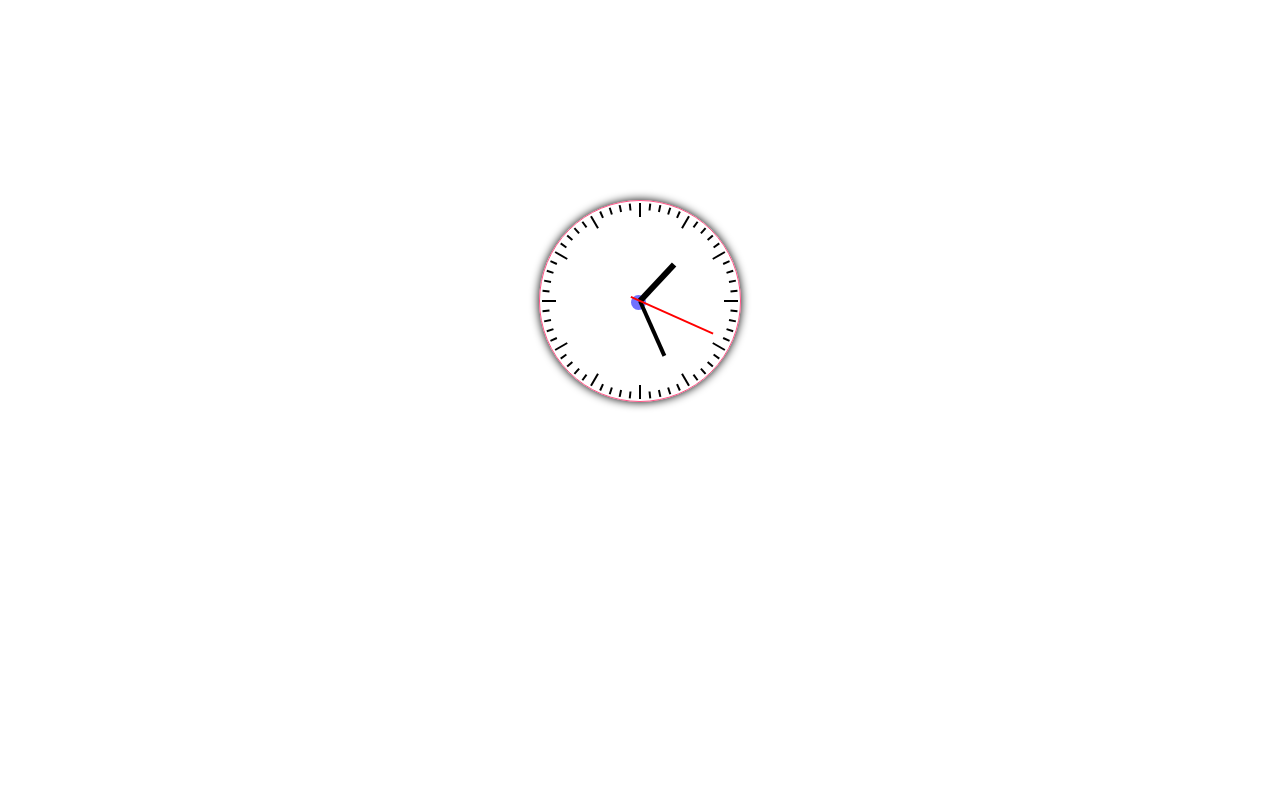
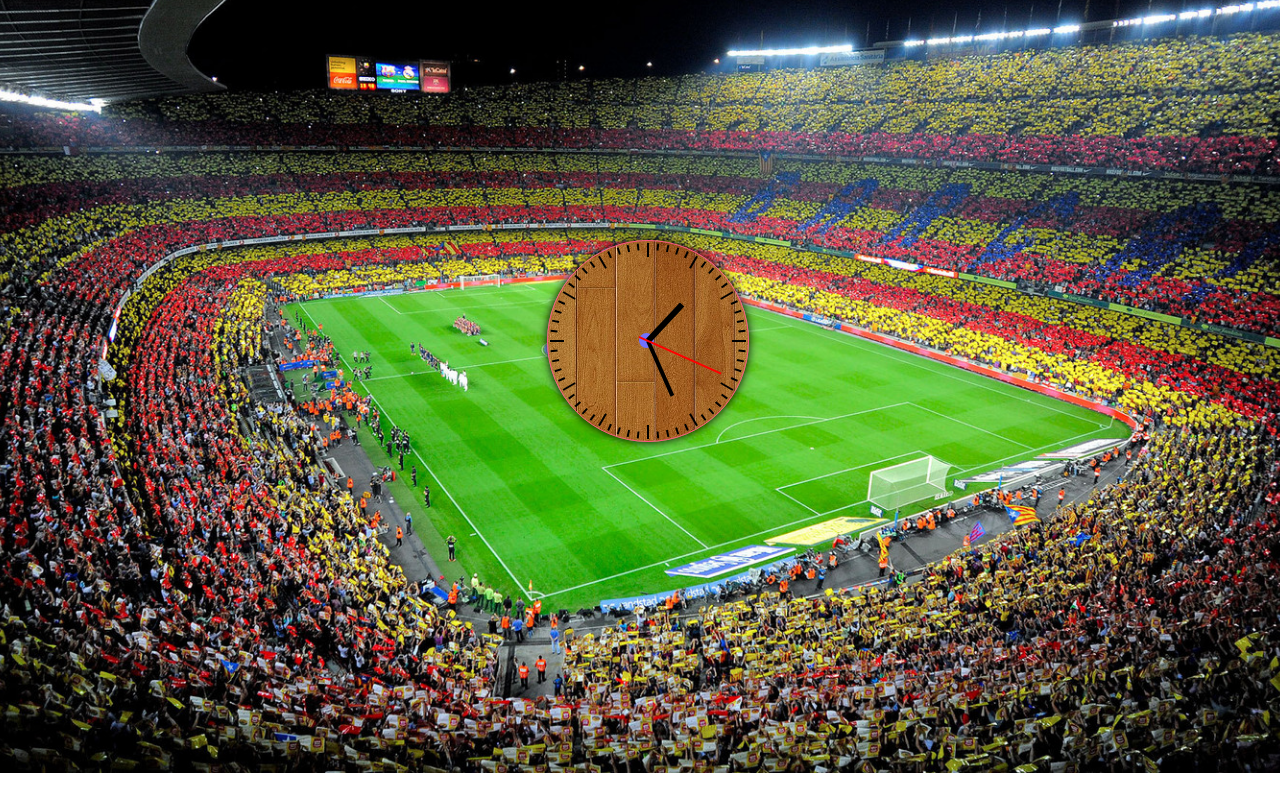
Before and after one commit to ls-coding/clock, a plain HTML site: page index.html in a window 1280 px wide. Drawn offline with Linux system fonts and the light colour scheme.

Commit message:
加了一些背景

```diff
--- a/index.html
+++ b/index.html
@@ -7,14 +7,21 @@
     <meta http-equiv="X-UA-Compatible" content="ie=edge">
     <title>时钟</title>
     <style>
+        body{
+            overflow-x: hidden;
+            width: 100%;
+            height: 100%;
+            background: url(back.jpg) no-repeat center / 120%;
+        }
         #clock {
             width: 200px;
             height: 200px;
             border-radius: 50%;
             border: 1px solid #ff5386;
-            margin: 200px auto;
+            margin: 240px auto;
             position: relative;
             box-shadow: 0 0 10px #000000;
+            background: url(wood.jpg) no-repeat center / 100%;
         }
         #point{
             width: 15px;
@@ -22,7 +29,7 @@
             border-radius: 50%;
             background: #7071ff;
             position: absolute;
-            top: 94px;
+            top: 92px;
             left: 91px;
         }
     </style>
```
Also changed, not shown: back.jpg (added), wood.jpg (added), wood.png (added), 1 other file.
